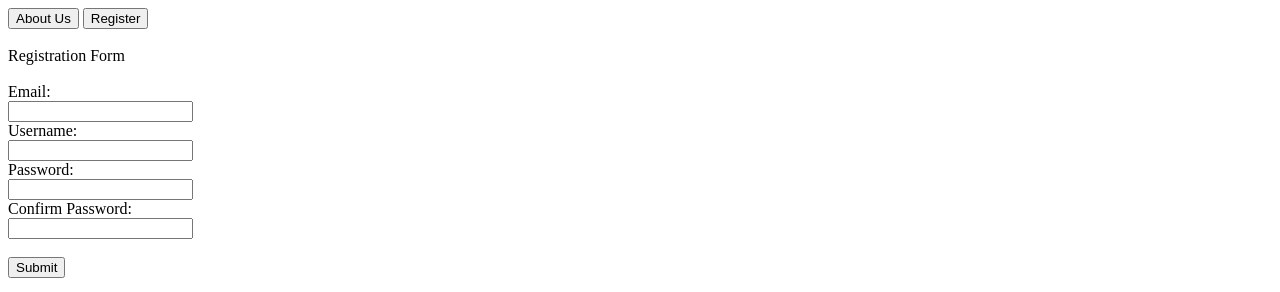
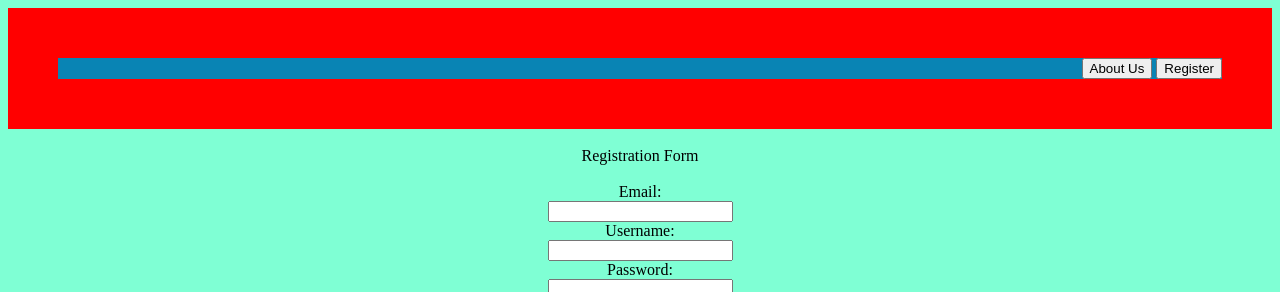
Before and after one commit to nickobrehel/RegisterPageInClassAssignment, a plain HTML site: page index.html in a window 1280 px wide. Shown: the top 292 px of the page. Drawn offline with Linux system fonts and the light colour scheme.

Commit message:
changed css connection

```diff
--- a/index.html
+++ b/index.html
@@ -4,7 +4,7 @@
     <meta charset="UTF-8">
     <meta name="viewport" content="width=device-width, initial-scale=1.0">
     <title>Registration Form</title>
-    <link rel="stylesheet" href="HtmlRegister.css" text = "text/css"/>
+    <link rel="stylesheet" href="main.css" text = "text/css"/>
 </head>
 
     <nav>
```
